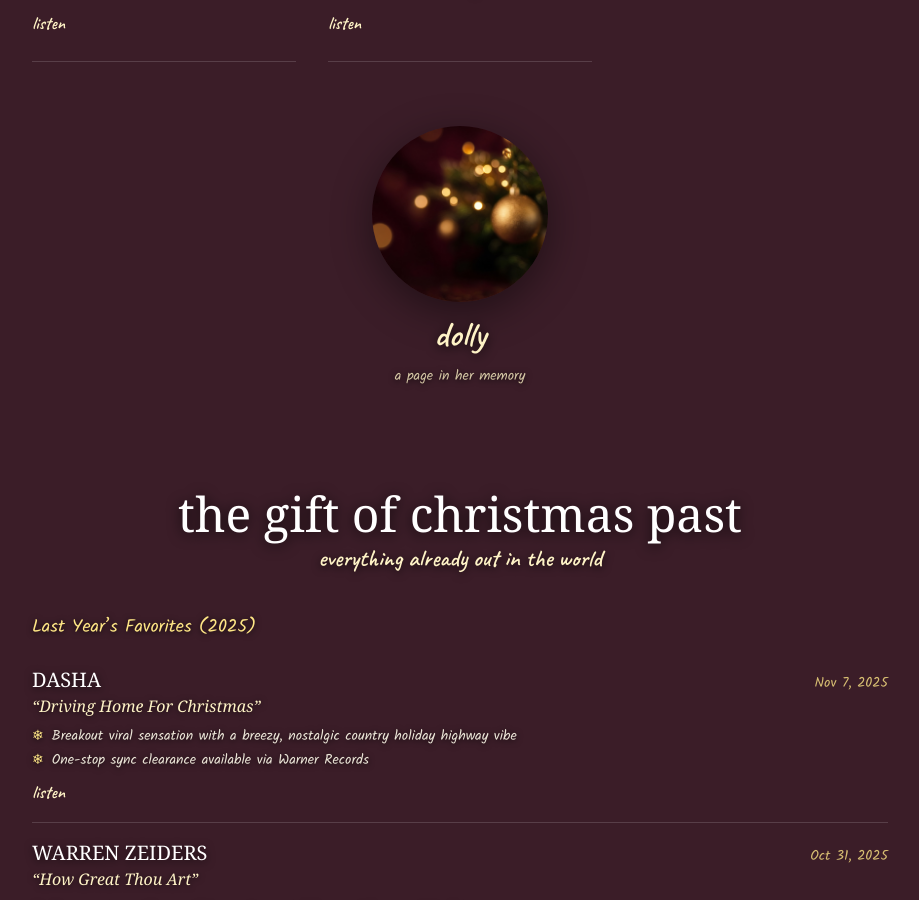
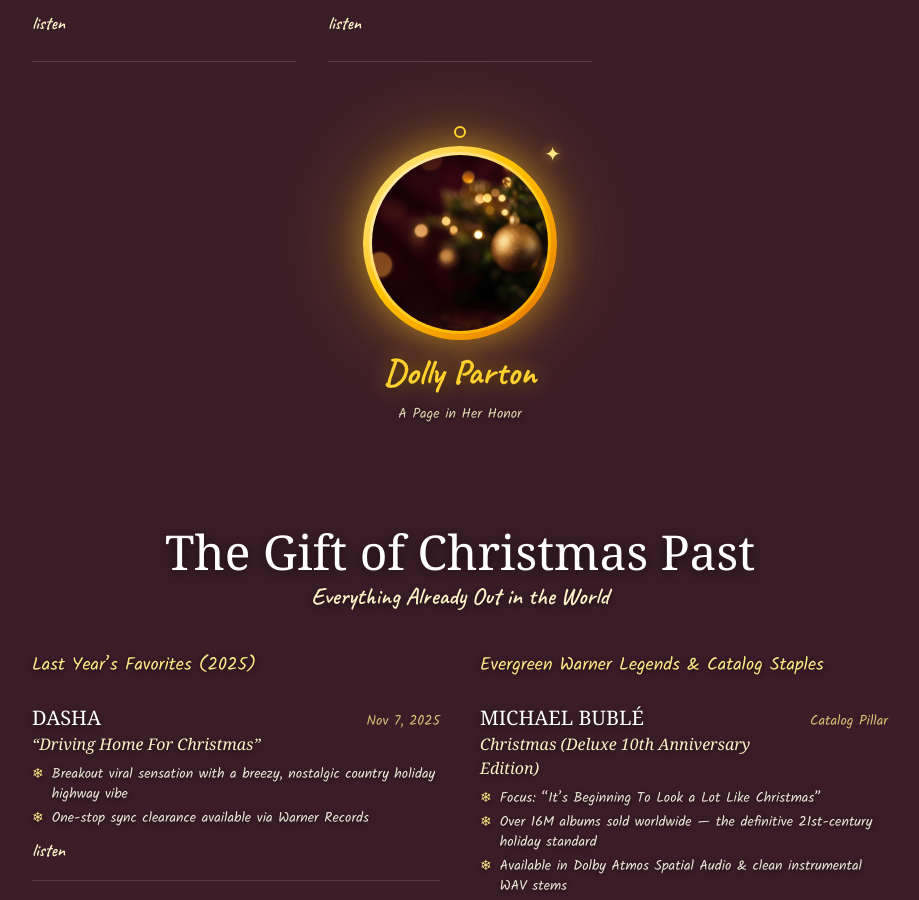
Before and after one commit to reneeworkman-dot/warner-2026-holiday-releases, a React (Vite) app: page / in a window 1280 px wide. Shown: the part 3680-4580 px from the top of the page, without its empty margins (180-1099 px from the left). Built offline with nearby package versions, Linux system fonts and the light colour scheme; a web font is replaced by a local one.

Commit message:
Gold Dolly ornament, capitalized headings, and side-by-side past releases.

```diff
--- a/src/components/DollyOrnament.tsx
+++ b/src/components/DollyOrnament.tsx
@@ -11,16 +11,35 @@
       onClick={onClick}
       className="my-16 mx-auto flex flex-col items-center gap-3 cursor-pointer group"
     >
-      <img
-        src={`${import.meta.env.BASE_URL}bg/dolly.jpg`}
-        alt=""
-        className="w-36 h-36 sm:w-44 sm:h-44 object-cover rounded-full shadow-[0_10px_40px_rgba(0,0,0,0.45)] transition-transform duration-300 group-hover:scale-[1.03]"
-      />
-      <span className="font-handwriting text-4xl text-amber-100 [text-shadow:0_2px_12px_rgba(0,0,0,0.8)]">
-        dolly
+      {/* Tiny gold hanging loop, ornament-style */}
+      <div className="w-3 h-3 rounded-full border-2 border-amber-300 -mb-1" />
+
+      <div className="relative">
+        {/* Warm gold halo glow behind the ornament */}
+        <div className="absolute -inset-5 rounded-full bg-gradient-to-br from-amber-300/50 via-yellow-400/35 to-amber-500/30 blur-2xl animate-pulse" />
+
+        {/* Gold ring frame */}
+        <div className="relative p-1.5 rounded-full bg-gradient-to-br from-yellow-200 via-amber-400 to-amber-600 shadow-[0_0_35px_rgba(251,191,36,0.55)] transition-transform duration-300 group-hover:scale-[1.04]">
+          <div className="rounded-full p-[3px] bg-gradient-to-br from-amber-100 via-amber-300 to-amber-500">
+            <img
+              src={`${import.meta.env.BASE_URL}bg/dolly.jpg`}
+              alt=""
+              className="w-36 h-36 sm:w-44 sm:h-44 object-cover rounded-full"
+            />
+          </div>
+        </div>
+
+        {/* Sparkle accent */}
+        <span className="absolute -top-1 -right-1 text-amber-200 text-xl drop-shadow-[0_0_6px_rgba(251,191,36,0.9)]">
+          ✦
+        </span>
+      </div>
+
+      <span className="font-handwriting text-4xl font-bold text-amber-300 [text-shadow:0_0_18px_rgba(251,191,36,0.6),0_2px_12px_rgba(0,0,0,0.85)]">
+        Dolly Parton
       </span>
-      <span className="font-note text-sm text-amber-100/80 [text-shadow:0_1px_6px_rgba(0,0,0,0.8)]">
-        a page in her memory
+      <span className="font-note text-sm text-amber-100/85 [text-shadow:0_1px_6px_rgba(0,0,0,0.8)]">
+        A Page in Her Honor
       </span>
     </button>
   );
--- a/src/components/GiftOfChristmasPast.tsx
+++ b/src/components/GiftOfChristmasPast.tsx
@@ -10,13 +10,13 @@
   return (
     <section className="w-full mt-6 pt-4">
       <h2 className="font-serif text-3xl sm:text-5xl text-white text-center [text-shadow:0_2px_14px_rgba(0,0,0,0.8)]">
-        the gift of christmas past
+        The Gift of Christmas Past
       </h2>
       <p className="font-handwriting text-2xl text-amber-100 text-center mt-1 [text-shadow:0_2px_8px_rgba(0,0,0,0.75)]">
-        everything already out in the world
+        Everything Already Out in the World
       </p>
 
-      <div className="mt-10 space-y-12">
+      <div className="mt-10 grid grid-cols-1 md:grid-cols-2 gap-x-10 gap-y-12">
         {pastReleases.map((group) => (
           <div key={group.category}>
             <h3 className="font-note text-amber-200 text-lg mb-2 [text-shadow:0_1px_6px_rgba(0,0,0,0.8)]">
```
